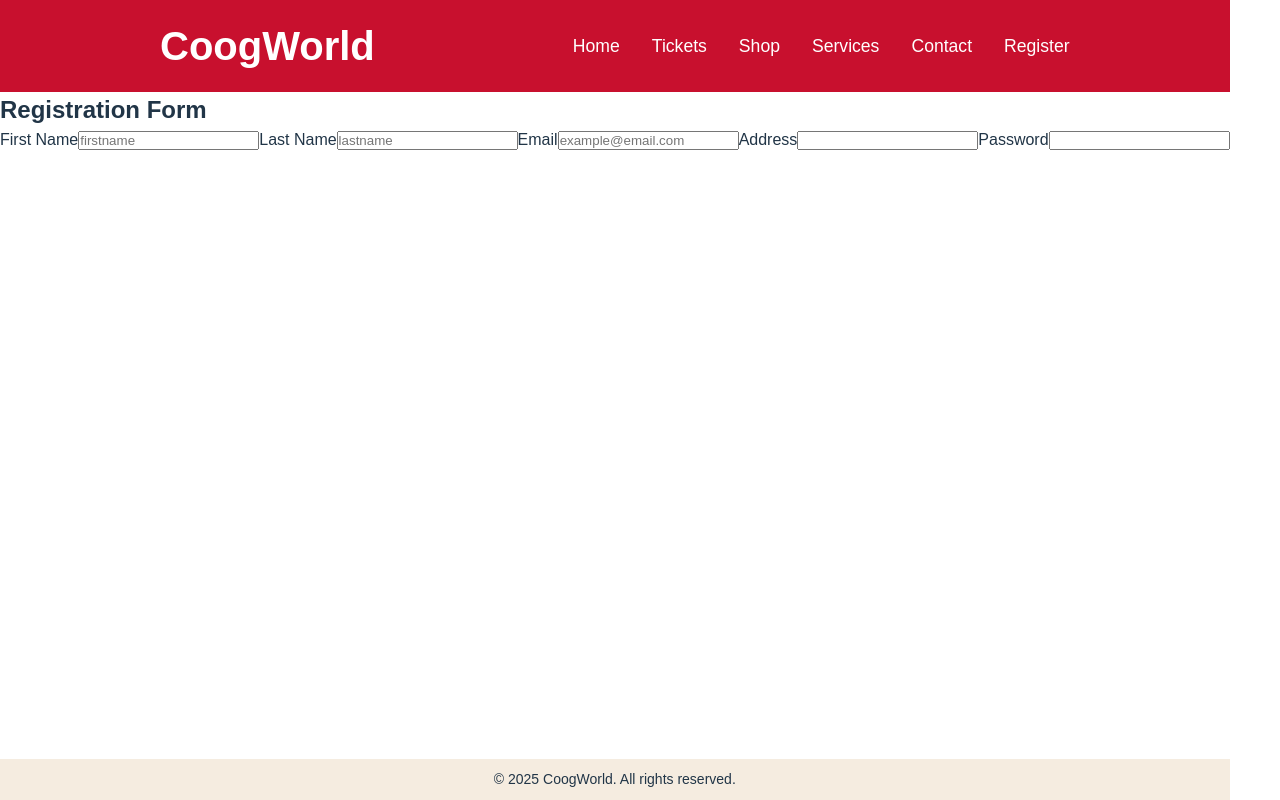
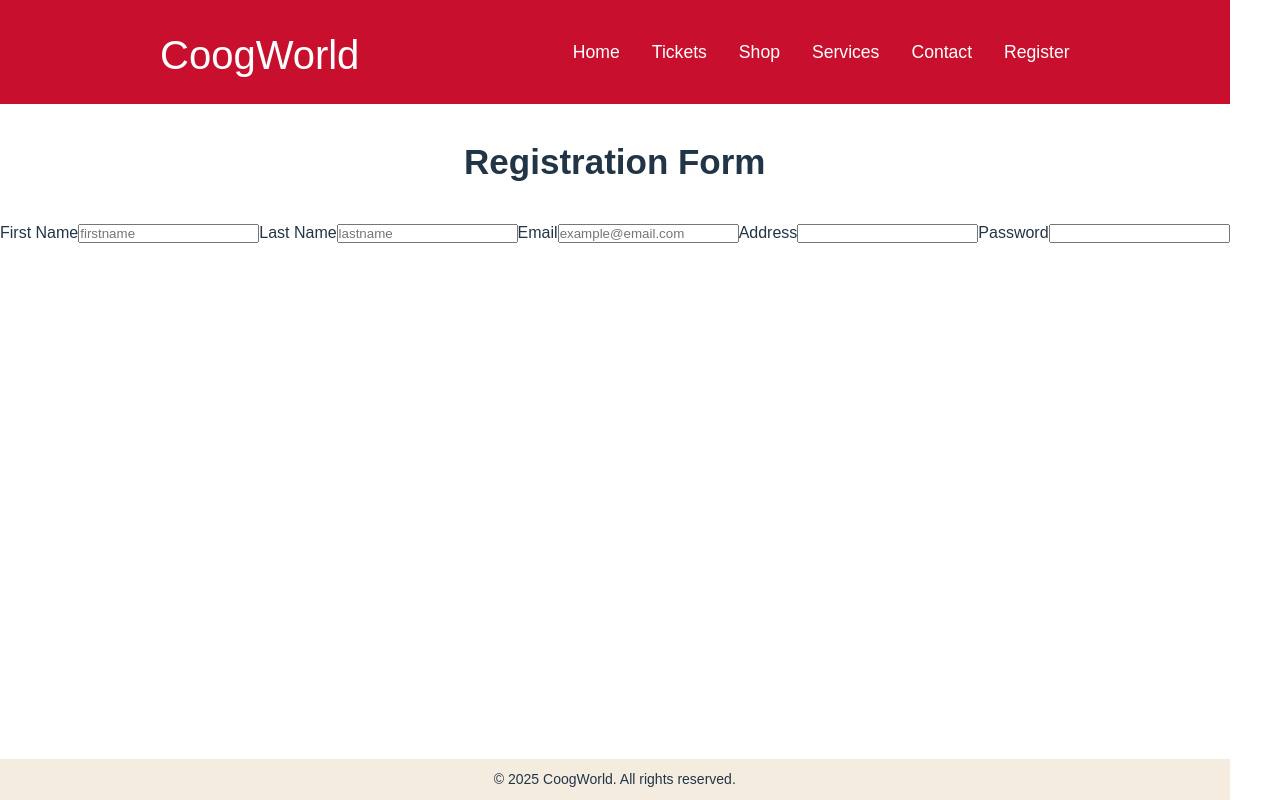
Before and after one commit to HelpfulLamb/coog-world, a React (Vite) app in the folder client/react-app/: page /registration in a window 1280 px wide. Built offline with nearby package versions, Linux system fonts and the light colour scheme.

Commit message:
updated CoogWorld link, made some changes to the shop cards.

```diff
--- a/client/react-app/src/App.css
+++ b/client/react-app/src/App.css
@@ -18,6 +18,9 @@
     font-family: sans-serif;
     color: #ffffff;
     font-size: 2.5rem;
+}
+#site-title:hover{
+    cursor: pointer;
 }
 .header-container{
     display: flex;
@@ -132,10 +135,12 @@ li{
     display: flex;
     align-items: center;
     justify-content: center;
+    gap: 10px;
 }
 .shop-link-card{
     background-color: transparent;
     border: transparent;
+    box-shadow: 5px 10px 10px rgba(75, 61, 61, 0.466);
     border-radius: 10px;
     box-sizing: border-box;
     color: black;
@@ -175,15 +180,11 @@ li{
     color: #ffffff;
     box-shadow: 5px 5px 5px rgba(194, 79, 79, 0.575);
 }
-.overlay{
-    width: 100%;
-    height: 100vh;
-    color: blue;
+#registration-title{
+    text-align: center;
+    margin: 2rem;
+    font-size: 35px;
 }
-.closebtn:hover{
-    cursor: pointer;
-}
-
 footer{
     flex-shrink: 0;
     text-align: center;
--- a/client/react-app/src/pages/Shops.jsx
+++ b/client/react-app/src/pages/Shops.jsx
@@ -1,15 +1,16 @@
 import PropTypes from 'prop-types';
+import { Link } from 'react-router-dom';
 
 function ShopCard({title, description1, button}){
     return(
-        <a href={button}>
+        <Link to={button}>
             <button className='shop-link-card'>
                 <div className='shop-link-text'>
                     <h2>{title}</h2>
                     <h3>{description1}</h3>
                 </div>
             </button>
-        </a>
+        </Link>
     )
 }
 
--- a/client/react-app/src/pages/navigation/Header.jsx
+++ b/client/react-app/src/pages/navigation/Header.jsx
@@ -3,7 +3,9 @@ function Header(){
     return(
         <nav className="nav-main">
             <div className="header-container">
-                <h1 id="site-title">CoogWorld</h1>
+                <h1>
+                    <Link to='/' id="site-title">CoogWorld</Link>
+                </h1>
                 <ul className="header-list">
                     <li><Link to="/home" className="nav-link">Home</Link></li>
                     <li><Link to="/tickets" className="nav-link">Tickets</Link></li>
```
